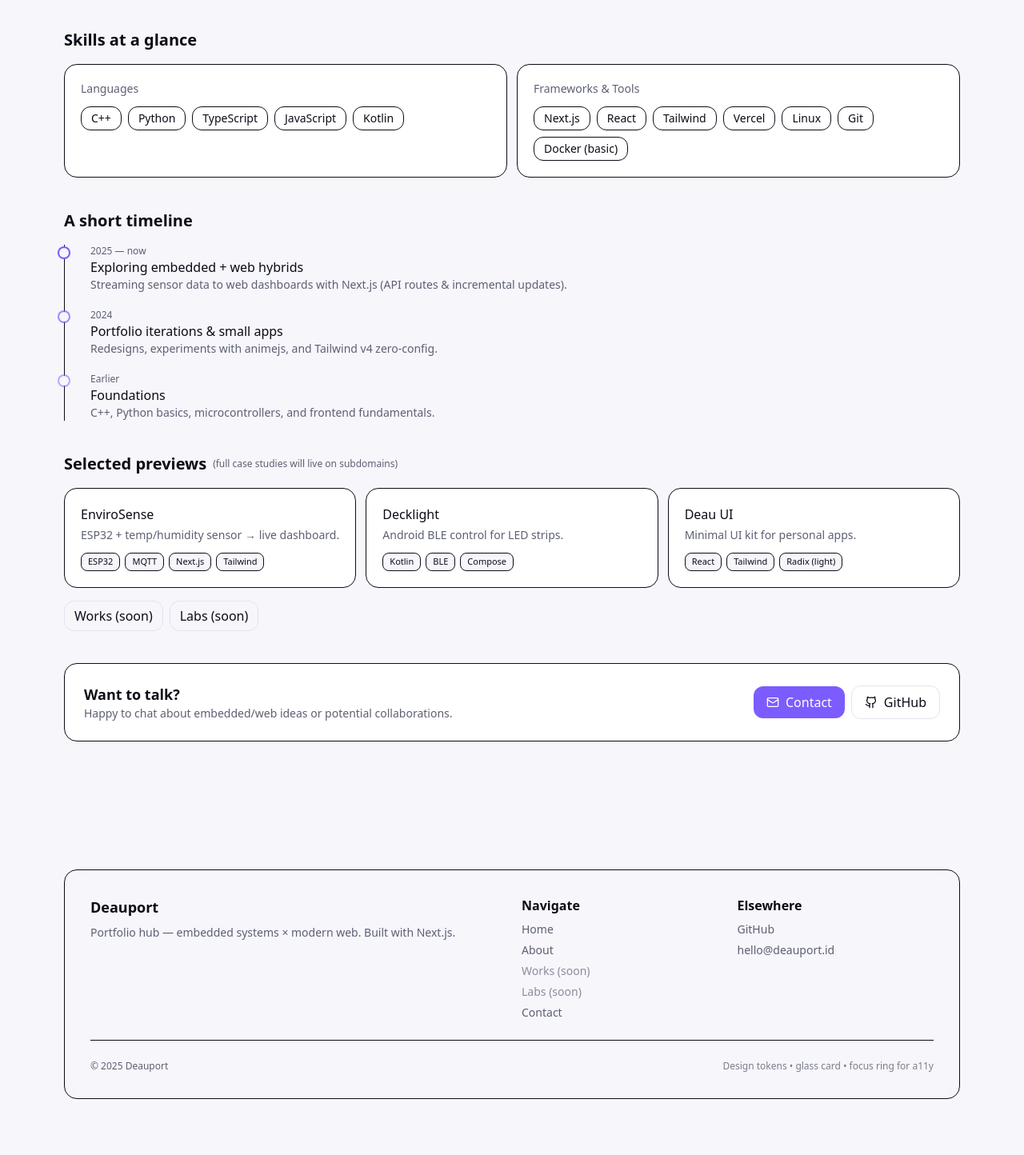
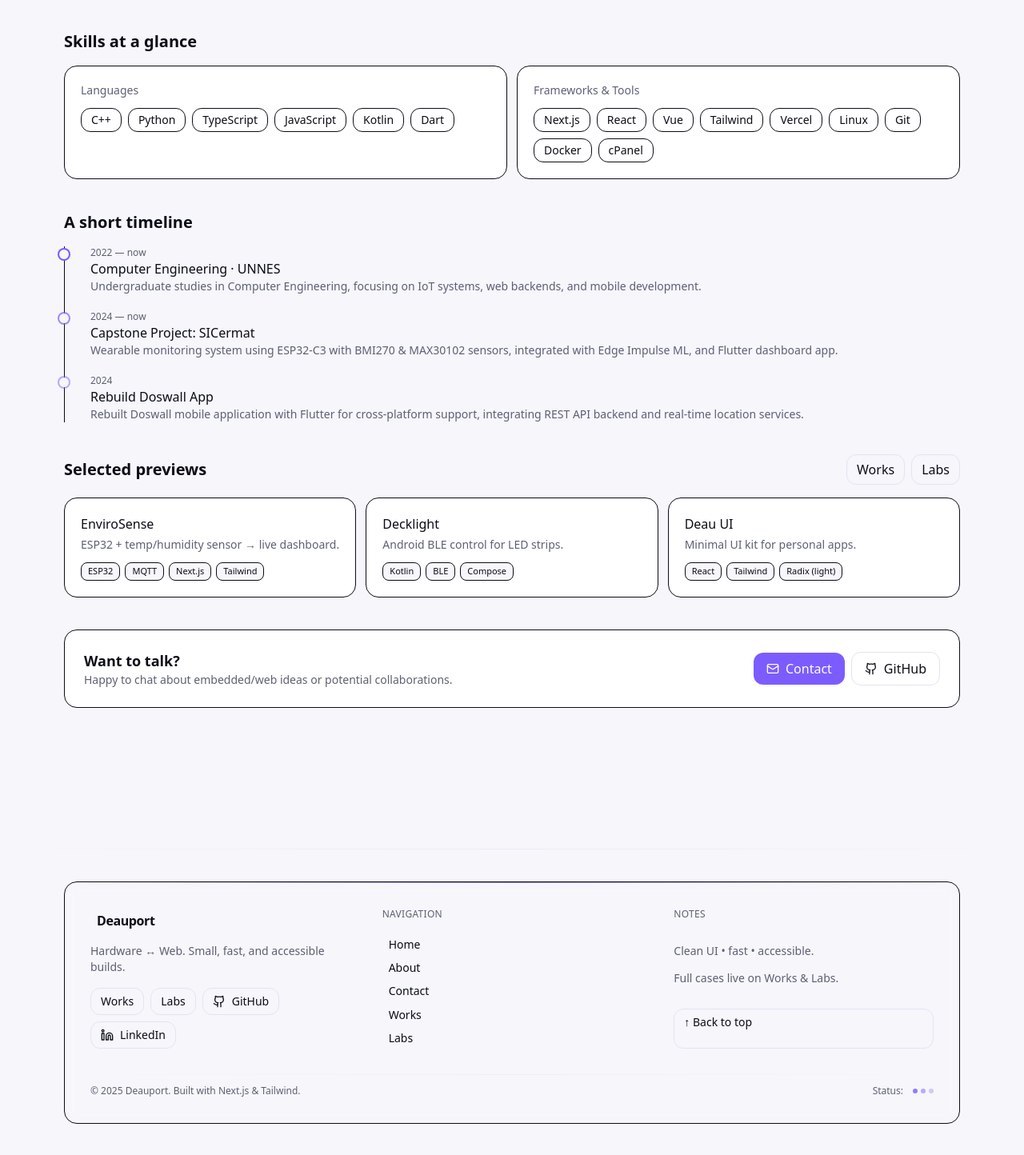
Before and after one commit to J58C/deauport-portfolio, a Next.js app: page /about in a window 1280 px wide. Shown: the part 952-2396 px from the top of the page at 80% size. Before the commit the page ends 2326 px from the top, so only its background shows below. Built offline with nearby package versions, Linux system fonts and the light colour scheme.

Commit message:
feat: update About and Home pages with enhanced content and improved layout; refine SiteFooter with navigation and social links

```diff
--- a/app/about/page.tsx
+++ b/app/about/page.tsx
@@ -68,7 +68,7 @@ export default function AboutPage() {
                 {
                   icon: <Layers className="w-4 h-4" />,
                   k: "Stack",
-                  v: "C++ · Python · TS · Next.js · ESP32",
+                  v: "C++ · Python · Java · TS · JS",
                 },
                 {
                   icon: <Workflow className="w-4 h-4" />,
@@ -100,10 +100,10 @@ export default function AboutPage() {
               <h2 className="text-lg font-semibold">Embedded & IoT</h2>
             </div>
             <p className="text-sm text-muted mb-3">
-              Breadboard to PCB. ESP32 + sensors, stream via serial/MQTT, log the truth and iterate.
+              From prototyping to production: build with ESP32 and sensors, stream data via MQTT, run basic FreeRTOS tasks, integrate AI on Edge Impulse, and design PCBs in KiCad.
             </p>
             <div className="flex flex-wrap gap-2">
-              {["ESP32", "I2C/SPI/UART", "FreeRTOS (basic)", "Edge Impulse", "MQTT"].map((s) => (
+              {["MQTT", "Edge Impulse", "FreeRTOS", "KiCad"].map((s) => (
                 <Pill key={s}>{s}</Pill>
               ))}
             </div>
@@ -115,10 +115,10 @@ export default function AboutPage() {
               <h2 className="text-lg font-semibold">Web Engineering</h2>
             </div>
             <p className="text-sm text-muted mb-3">
-              Clean UIs & reliable APIs. DX-first, accessible components, and sensible budgets.
+              Build scalable backends and clean interfaces. From APIs to dashboards with Next.js, React, and modern tooling that focus on DX & accessibility.
             </p>
             <div className="flex flex-wrap gap-2">
-              {["Next.js", "React", "REST", "Tailwind v4", "Zod"].map((s) => (
+              {["Next.js", "React", "REST", "Tailwind", "JS"].map((s) => (
                 <Pill key={s}>{s}</Pill>
               ))}
             </div>
@@ -130,10 +130,10 @@ export default function AboutPage() {
               <h2 className="text-lg font-semibold">Mobile & Apps</h2>
             </div>
             <p className="text-sm text-muted mb-3">
-              Lightweight Android (Kotlin/Compose) & small utilities that bridge hardware ↔ app.
+              Cross-platform with Flutter and native Android (Kotlin/Compose). Bridge sensors and APIs into lightweight apps with clean, reliable UX.
             </p>
             <div className="flex flex-wrap gap-2">
-              {["Kotlin", "Flutter (basic)", "Jetpack", "BLE/Wi-Fi"].map((s) => (
+              {["Kotlin", "Flutter", "Jetpack", "Compose"].map((s) => (
                 <Pill key={s}>{s}</Pill>
               ))}
             </div>
@@ -159,7 +159,7 @@ export default function AboutPage() {
             <div className="rounded-2xl border border-border/70 p-5 bg-card">
               <h3 className="text-sm text-muted mb-3">Languages</h3>
               <div className="flex flex-wrap gap-2">
-                {["C++", "Python", "TypeScript", "JavaScript", "Kotlin"].map((s) => (
+                {["C++", "Python", "TypeScript", "JavaScript", "Kotlin", "Dart"].map((s) => (
                   <Pill key={s}>{s}</Pill>
                 ))}
               </div>
@@ -167,7 +167,7 @@ export default function AboutPage() {
             <div className="rounded-2xl border border-border/70 p-5 bg-card">
               <h3 className="text-sm text-muted mb-3">Frameworks & Tools</h3>
               <div className="flex flex-wrap gap-2">
-                {["Next.js", "React", "Tailwind", "Vercel", "Linux", "Git", "Docker (basic)"].map((s) => (
+                {["Next.js", "React", "Vue", "Tailwind", "Vercel", "Linux", "Git", "Docker", "cPanel"].map((s) => (
                   <Pill key={s}>{s}</Pill>
                 ))}
               </div>
@@ -180,34 +180,55 @@ export default function AboutPage() {
           <ol className="relative border-s border-border/60 pl-8 grid gap-5">
             <li className="relative">
               <div className="absolute -start-9.75 top-1 w-3 h-3 rounded-full bg-[var(--bg)] ring-2 ring-[var(--primary)]" />
-              <p className="text-xs text-muted">2025 — now</p>
-              <p className="text-fg font-medium">Exploring embedded + web hybrids</p>
+              <p className="text-xs text-muted">2022 — now</p>
+              <p className="text-fg font-medium">Computer Engineering · UNNES</p>
               <p className="text-sm text-muted">
-                Streaming sensor data to web dashboards with Next.js (API routes & incremental updates).
+                Undergraduate studies in Computer Engineering, focusing on IoT systems, web backends, and mobile development.
               </p>
             </li>
             <li className="relative">
               <div className="absolute -start-9.75 top-1 w-3 h-3 rounded-full bg-[var(--bg)] ring-2 ring-[var(--primary)]/70" />
-              <p className="text-xs text-muted">2024</p>
-              <p className="text-fg font-medium">Portfolio iterations & small apps</p>
+              <p className="text-xs text-muted">2024 — now</p>
+              <p className="text-fg font-medium">Capstone Project: SICermat</p>
               <p className="text-sm text-muted">
-                Redesigns, experiments with animejs, and Tailwind v4 zero-config.
+                Wearable monitoring system using ESP32-C3 with BMI270 & MAX30102 sensors, integrated with Edge Impulse ML, and Flutter dashboard app.
               </p>
             </li>
             <li className="relative">
               <div className="absolute -start-9.75 top-1 w-3 h-3 rounded-full bg-[var(--bg)] ring-2 ring-[var(--primary)]/50" />
-              <p className="text-xs text-muted">Earlier</p>
-              <p className="text-fg font-medium">Foundations</p>
-              <p className="text-sm text-muted">C++, Python basics, microcontrollers, and frontend fundamentals.</p>
+              <p className="text-xs text-muted">2024</p>
+              <p className="text-fg font-medium">Rebuild Doswall App</p>
+              <p className="text-sm text-muted">Rebuilt Doswall mobile application with Flutter for cross-platform support, integrating REST API backend and real-time location services.</p>
             </li>
           </ol>
         </section>
 
         <section className="grid gap-4">
-          <div className="flex items-center gap-2">
-            <h2 className="text-xl font-semibold">Selected previews</h2>
-            <span className="text-xs text-muted">(full case studies will live on subdomains)</span>
+          <div className="flex items-center justify-between gap-2">
+            <div className="flex items-center gap-2">
+              <h2 className="text-xl font-semibold">Selected previews</h2>
+            </div>
+
+            <div className="flex items-center gap-2">
+              <a
+                href="https://works.deauport.id"
+                target="_blank"
+                rel="noopener noreferrer"
+                className="px-3 py-1.5 rounded-xl border border-border hover:bg-card transition"
+              >
+                Works
+              </a>
+              <a
+                href="https://labs.deauport.id"
+                target="_blank"
+                rel="noopener noreferrer"
+                className="px-3 py-1.5 rounded-xl border border-border hover:bg-card transition"
+              >
+                Labs
+              </a>
+            </div>
           </div>
+
           <div className="grid md:grid-cols-3 gap-3">
             {[
               {
@@ -245,24 +266,6 @@ export default function AboutPage() {
               </div>
             ))}
           </div>
-          <div className="flex items-center gap-2">
-            <button
-              type="button"
-              className="px-3 py-1.5 rounded-xl border border-border hover:bg-card transition cursor-not-allowed"
-              title="Works will be on a subdomain soon"
-              aria-disabled="true"
-            >
-              Works (soon)
-            </button>
-            <button
-              type="button"
-              className="px-3 py-1.5 rounded-xl border border-border hover:bg-card transition cursor-not-allowed"
-              title="Labs will be on a subdomain soon"
-              aria-disabled="true"
-            >
-              Labs (soon)
-            </button>
-          </div>
         </section>
 
         <section className="rounded-2xl border border-border/70 p-6 bg-card flex flex-col sm:flex-row items-start sm:items-center justify-between gap-4">
--- a/app/page.tsx
+++ b/app/page.tsx
@@ -99,8 +99,8 @@ export default function Home() {
           <ul className="grid sm:grid-cols-3 gap-3 text-sm">
             <Highlight
               icon={<GraduationCap className="w-3.5 h-3.5" />}
-              title="Program"
-              caption="Computer Engineering · UNNES"
+              title="Education"
+              caption="B.Tech in Computer Engineering · UNNES"
             />
             <Highlight
               icon={<Cpu className="w-3.5 h-3.5" />}
@@ -110,7 +110,7 @@ export default function Home() {
             <Highlight
               icon={<Boxes className="w-3.5 h-3.5" />}
               title="Stack"
-              caption="C++ · Python · TS · Next.js · ESP32"
+              caption="C++ • Python • Java • TS • JS"
             />
           </ul>
         </div>
@@ -118,8 +118,8 @@ export default function Home() {
 
       <section className="pb-12">
         <div className="container grid gap-4">
-          <SectionHeader title="Featured previews" hint="Full case akan di subdomain" />
-
+          <div className="flex items-center justify-between">
+            <SectionHeader title="Featured previews" />
             <div className="flex items-center gap-2">
               <a
                 href="https://works.deauport.id"
@@ -138,6 +138,7 @@ export default function Home() {
                 Labs
               </a>
             </div>
+          </div>
 
           <div className="grid md:grid-cols-3 gap-3">
             <Feature
@@ -153,7 +154,7 @@ export default function Home() {
             <Feature
               title="Deau UI"
               desc="Paket UI kecil untuk proyek pribadi dengan prinsip a11y-first."
-              stack={["React", "Tailwind v4", "Radix-lite"]}
+              stack={["React", "Tailwind", "Radix-lite"]}
             />
           </div>
         </div>
@@ -163,13 +164,13 @@ export default function Home() {
         <div className="container grid lg:grid-cols-2 gap-4">
           <article className="rounded-2xl border border-border/70 bg-card p-6 md:p-8 shadow-[0_10px_26px_color-mix(in_oklab,var(--primary)_12%,transparent)]">
             <h3 className="text-lg font-semibold">What I’m into</h3>
-            <p className="text-sm text-muted mt-2">
-              Menjembatani <span className="text-fg">hardware</span> dan{" "}
-              <span className="text-fg">web modern</span>: prototyping ESP32, alirkan data sensor ke API,
-              lalu rapiin UI/UX. Fokus pada kode yang terbaca, iterasi kecil, & DX yang mulus.
+            <p className="text-sm text-muted mt-3">
+              Menghubungkan <span className="text-fg">IoT/data</span> dengan <span className="text-fg">web modern</span>:
+              dari aliran data sensor → API & backend yang terukur → dashboard serta aplikasi
+              mobile yang bersih & aksesibel. Fokus pada kode yang terbaca, iterasi kecil, dan DX yang mulus.
             </p>
             <div className="flex flex-wrap gap-2 mt-4">
-              {["ESP32", "MQTT", "Next.js 15", "Tailwind v4", "Zod", "Kotlin"].map((s) => (
+              {["IoT", "Next.js", "Tailwind", "Flutter", "Kotlin"].map((s) => (
                 <Chip key={s}>{s}</Chip>
               ))}
             </div>
@@ -186,9 +187,9 @@ export default function Home() {
           <article className="rounded-2xl border border-border/70 bg-card p-6 md:p-8">
             <h3 className="text-lg font-semibold">Recent mini-notes</h3>
             <ul className="text-sm text-muted grid gap-2 mt-2">
-              <li>Rebuild portfolio: Next.js 15 + Tailwind v4, Theme switch, Auto-hide navbar.</li>
-              <li>Pipeline mini: ESP32 → MQTT → API route → dashboard live.</li>
-              <li>Contact form: Zod validation + SMTP (Gmail App Password).</li>
+              <li>Capstone SICermat: ESP32-C3 + BMI270 + MAX30102 → Edge Impulse → Flutter dashboard.</li>
+              <li>Doswall app: Flutter cross-platform rebuild, REST API integration, real-time location.</li>
+              <li>Backend on cPanel: Node.js API routes + auto extract ZIP + GitHub Actions deploy.</li>
             </ul>
           </article>
         </div>
--- a/components/Hero.tsx
+++ b/components/Hero.tsx
@@ -4,16 +4,23 @@ import { ArrowDown, Github } from "lucide-react";
 
 export default function Hero() {
   const items = [
-    "ESP32",
-    "I²C/SPI/UART",
+    "MQTT",
     "Edge Impulse",
-    "MQTT",
-    "Next.js 15",
-    "API Routes",
-    "Tailwind v4",
-    "Zod",
+    "FreeRTOS",
+    "Next.js",
+    "Node.js",
+    "Tailwind",
+    "React",
+    "Vue",
+    "Flutter",
     "Kotlin",
-    "BLE/Wi-Fi",
+    "Dart",
+    "cPanel",
+    "GitHub",
+    "C++",
+    "Python",
+    "Java",
+    "Kicad",
   ];
   const loop = [...items, ...items];
 
@@ -37,15 +44,16 @@ export default function Hero() {
         }}
       />
 
-      <div className="container grid gap-6">
+      <div className="container grid gap-5">
         <header className="grid gap-3 max-w-4xl">
-          <p className="text-sm uppercase tracking-wide text-fg">Portfolio</p>
+          <p className="text-muted text-xl uppercase tracking-wide text-fg">Portfolio</p>
 
           <h1 className="text-4xl md:text-6xl font-bold leading-tight">
-            <span className="text-gradient">Hardware & Embedded</span>
+            <span className="text-gradient">Embedded Wearables</span>
             <br />
-            meets <br className="md:hidden" />{" "}
-            Modern Web Engineering.
+            meets Modern Web <br className="md:hidden" />{" "}
+            <br />
+            & Mobile. <br className="md:hidden" />{" "}
           </h1>
 
           <p className="text-muted text-base md:text-lg max-w-2xl">
--- a/components/SiteFooter.tsx
+++ b/components/SiteFooter.tsx
@@ -1,53 +1,150 @@
 import Link from "next/link";
+import { Github, Linkedin } from "lucide-react";
 
 export default function SiteFooter() {
+  const year = new Date().getFullYear();
+
   return (
-    <footer className="mt-16">
-      <div className="container">
-        <div className="rounded-2xl border border-border/60 bg-bg/70 backdrop-blur-md p-6 md:p-8">
-          <div className="grid md:grid-cols-4 gap-6">
-            <div className="col-span-2">
-              <div className="text-fg font-semibold text-lg">Deauport</div>
-              <p className="text-muted mt-2 text-sm">
-                Portfolio hub — embedded systems × modern web. Built with Next.js.
+    <footer className="mt-20">
+      <div className="h-px bg-gradient-to-r from-transparent via-[var(--border)]/60 to-transparent" />
+
+      <div className="container py-10">
+        <div className="relative rounded-2xl border border-border/70 bg-card/70 backdrop-blur p-6 md:p-8 overflow-hidden">
+          <div
+            aria-hidden
+            className="pointer-events-none absolute left-0 right-0 -top-px h-[2px]"
+            style={{
+              background:
+                "linear-gradient(90deg, transparent, color-mix(in oklab, var(--primary) 75%, white 0%), transparent)",
+            }}
+          />
+
+          <div className="grid gap-10 md:grid-cols-3">
+            <div className="grid gap-3">
+              <Link
+                href="/"
+                className="inline-flex w-fit px-2 py-1 rounded-xl hover:bg-card transition"
+                aria-label="Deauport Home"
+              >
+                <span className="text-fg font-semibold tracking-tight">Deauport</span>
+              </Link>
+
+              <p className="text-sm text-muted max-w-sm">
+                Hardware ↔ Web. Small, fast, and accessible builds.
               </p>
+
+              <div className="flex flex-wrap gap-2 pt-1">
+                <a
+                  href="https://works.deauport.id"
+                  target="_blank"
+                  rel="noopener noreferrer"
+                  className="inline-flex items-center gap-2 px-3 py-1.5 rounded-xl border border-border bg-card/10 hover:bg-card transition text-sm"
+                  aria-label="Works (opens in new tab)"
+                >
+                  Works
+                </a>
+                <a
+                  href="https://labs.deauport.id"
+                  target="_blank"
+                  rel="noopener noreferrer"
+                  className="inline-flex items-center gap-2 px-3 py-1.5 rounded-xl border border-border bg-card/10 hover:bg-card transition text-sm"
+                  aria-label="Labs (opens in new tab)"
+                >
+                  Labs
+                </a>
+                <a
+                  href="https://github.com/J58C"
+                  target="_blank"
+                  rel="noopener noreferrer"
+                  className="inline-flex items-center gap-2 px-3 py-1.5 rounded-xl border border-border bg-card/10 hover:bg-card transition text-sm"
+                  aria-label="GitHub (opens in new tab)"
+                >
+                  <Github className="w-4 h-4" />
+                  GitHub
+                </a>
+                <a
+                  href="https://linkedin.com/in/hmus122"
+                  target="_blank"
+                  rel="noopener noreferrer"
+                  className="inline-flex items-center gap-2 px-3 py-1.5 rounded-xl border border-border bg-card/10 hover:bg-card transition text-sm"
+                  aria-label="LinkedIn (opens in new tab)"
+                >
+                  <Linkedin className="w-4 h-4" />
+                  LinkedIn
+                </a>
+              </div>
             </div>
 
-            <div>
-              <div className="text-fg font-semibold mb-2">Navigate</div>
-              <ul className="text-sm text-muted grid gap-1.5">
-                <li><Link href="/" className="hover:underline">Home</Link></li>
-                <li><Link href="/about" className="hover:underline">About</Link></li>
-                <li><span className="opacity-70">Works (soon)</span></li>
-                <li><span className="opacity-70">Labs (soon)</span></li>
-                <li><Link href="/contact" className="hover:underline">Contact</Link></li>
-              </ul>
+            <div className="grid gap-3">
+              <h4 className="text-xs uppercase tracking-wide text-muted">Navigation</h4>
+              <nav className="grid gap-1.5 text-sm">
+                <Link
+                  href="/"
+                  className="px-2 py-1 rounded-lg hover:bg-card transition leading-none"
+                >
+                  Home
+                </Link>
+                <Link
+                  href="/about"
+                  className="px-2 py-1 rounded-lg hover:bg-card transition leading-none"
+                >
+                  About
+                </Link>
+                <Link
+                  href="/contact"
+                  className="px-2 py-1 rounded-lg hover:bg-card transition leading-none"
+                >
+                  Contact
+                </Link>
+                <a
+                  href="https://works.deauport.id"
+                  target="_blank"
+                  rel="noopener noreferrer"
+                  className="px-2 py-1 rounded-lg hover:bg-card transition leading-none"
+                >
+                  Works
+                </a>
+                <a
+                  href="https://labs.deauport.id"
+                  target="_blank"
+                  rel="noopener noreferrer"
+                  className="px-2 py-1 rounded-lg hover:bg-card transition leading-none"
+                >
+                  Labs
+                </a>
+              </nav>
             </div>
 
-            <div>
-              <div className="text-fg font-semibold mb-2">Elsewhere</div>
-              <ul className="text-sm text-muted grid gap-1.5">
-                <li>
-                  <a href="https://github.com/J58C" target="_blank" rel="noopener noreferrer" className="hover:underline">
-                    GitHub
-                  </a>
-                </li>
-                <li>
-                  <a href="mailto:hello@deauport.id" className="hover:underline">
-                    hello@deauport.id
-                  </a>
-                </li>
+            <div className="grid gap-3">
+              <h4 className="text-xs uppercase tracking-wide text-muted">Notes</h4>
+              <ul className="grid gap-1.5 text-sm text-muted max-w-xs">
+                <li>Clean UI • fast • accessible.</li>
+                <li>Full cases live on Works & Labs.</li>
               </ul>
+
+              <a
+                href="#"
+                className="mt-2 inline-flex px-3 py-1.5 rounded-xl border border-border hover:bg-card transition text-sm"
+                aria-label="Back to top"
+              >
+                ↑ Back to top
+              </a>
             </div>
           </div>
 
-          <div className="border-t border-border/60 my-6" />
-
-          <div className="flex flex-col md:flex-row items-center justify-between gap-3 text-xs text-muted">
-            <span>© {new Date().getFullYear()} Deauport</span>
-            <span className="opacity-80">
-              Design tokens • glass card • focus ring for a11y
-            </span>
+          <div className="mt-8 h-px bg-gradient-to-r from-transparent via-[var(--border)]/40 to-transparent" />
+          <div className="mt-3 flex flex-col md:flex-row md:items-center justify-between gap-2">
+            <p className="text-xs text-muted">
+              © {year} Deauport. Built with Next.js & Tailwind.
+            </p>
+            <div className="flex items-center gap-3 text-xs text-muted">
+              <span className="hidden md:inline">Status:</span>
+              <span className="inline-flex gap-1">
+                <span className="w-1.5 h-1.5 rounded-full bg-[var(--primary)]/80" />
+                <span className="w-1.5 h-1.5 rounded-full bg-[var(--primary)]/50" />
+                <span className="w-1.5 h-1.5 rounded-full bg-[var(--primary)]/30" />
+              </span>
+            </div>
           </div>
         </div>
       </div>
```
Also changed, not shown: app/globals.css (+46 -8 lines). Lines whose indentation alone changed are shown as unchanged.
